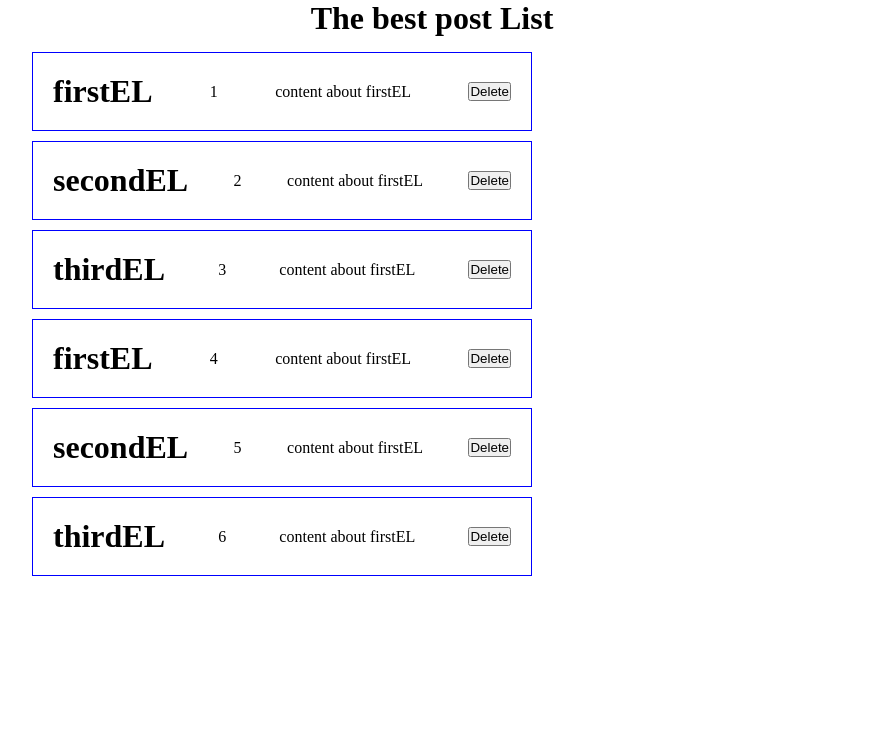
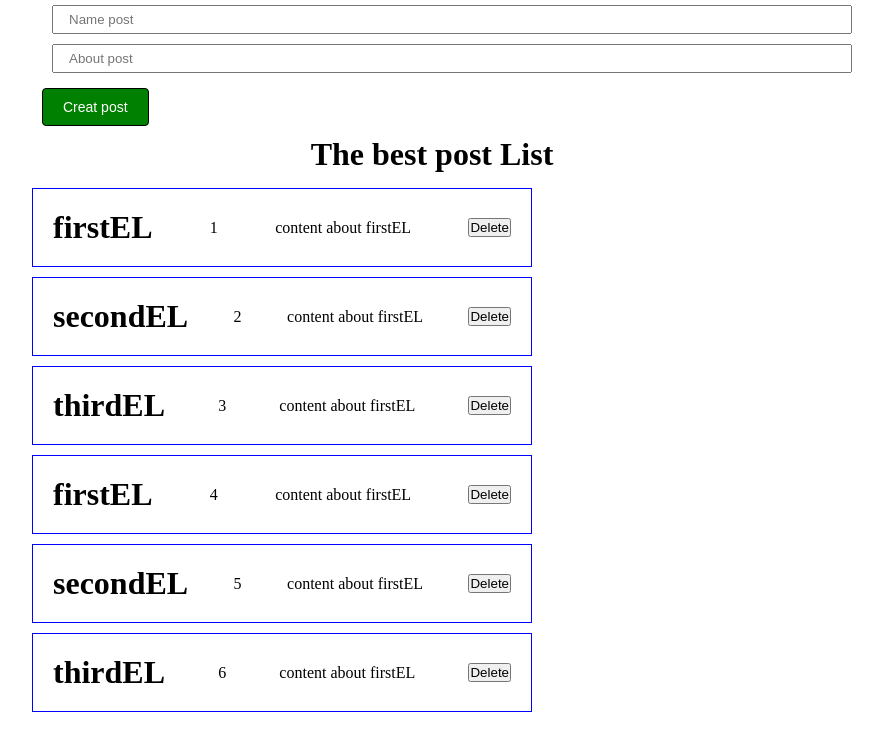
Before and after one commit to VVViktorVVV/inv.tab, a React (Create React App) app: page / in a window 1280 px wide. Shown: the top 750 px of the page, without its empty margins (208-1091 px from the left). Built offline with nearby package versions, Linux system fonts and the light colour scheme.

Commit message:
Button and input

```diff
--- a/src/App.js
+++ b/src/App.js
@@ -2,8 +2,10 @@ import React, { useState } from "react";
 // import Counter from "./componens/Counter";
 // import ClassCounter from "./componens/classCounter";
 import "./styles/App.css";
-import PostBase from "./componens/Post";
+// import PostBase from "./componens/Post";
 import PostList from "./componens/PostList";
+import MyButton from "./componens/button/Button";
+import MyInput from "./componens/input/Input";
 
 
 function App() {
@@ -22,9 +24,12 @@ function App() {
 
   return (
     <div className="App">
+      <form>
+        <MyInput type="text" placeholder="Name post"/>
+        <MyInput type="text" placeholder="About post"/>
+        <MyButton>Creat post</MyButton>
+      </form>
       <PostList newPost={posts} title="The best post List" />
-
-
 
     </div>
   );
--- /dev/null
+++ b/src/componens/button/Button.jsx
@@ -0,0 +1,14 @@
+import React from 'react';
+import classes from './Button.module.css';
+
+
+const MyButton = function ({ children, ...props }) {
+    return (
+        <button {...props} className={classes.btn}>
+            {children}
+        </button>
+    );
+
+};
+
+export default MyButton;
--- /dev/null
+++ b/src/componens/button/Button.module.css
@@ -0,0 +1,11 @@
+.btn {
+    margin: 10px;
+    padding: 10px 20px;
+    color: white;
+    background-color: green;
+    font-size: 14px;
+    border: 1px solid black;
+    border-radius: 4px;
+    cursor: pointer;
+
+}
--- /dev/null
+++ b/src/componens/input/Input.jsx
@@ -0,0 +1,11 @@
+import React from 'react';
+import classes from './Input.module.css'
+
+
+const MyInput = function (props) {
+    return (
+        <input {...props} className={classes.input} ></input>
+    );
+};
+
+export default MyInput;
--- /dev/null
+++ b/src/componens/input/Input.module.css
@@ -0,0 +1,6 @@
+.input {
+    width: 100%;
+    padding: 5px 15px;
+    margin: 5px 20px;
+    border: 1px solid darkblue 6px;
+}
```
Also changed, not shown: src/componens/Table.jsx (added, +51 -0 lines).
